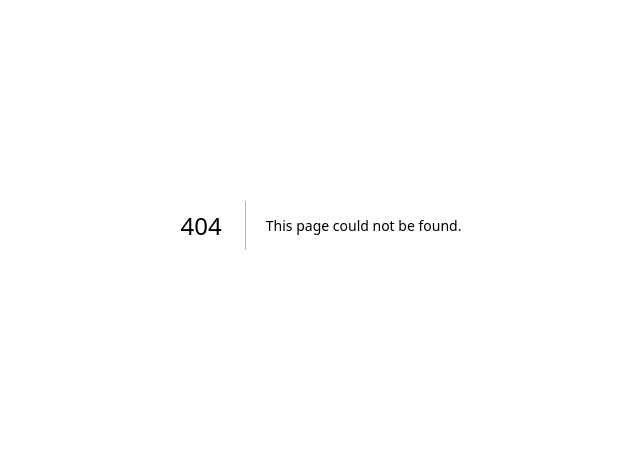
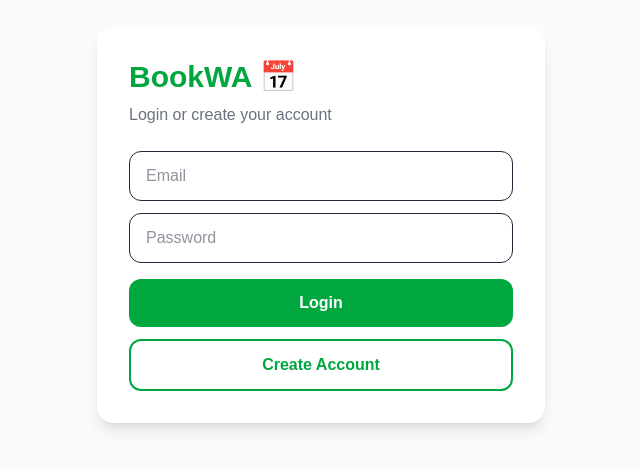
Before and after one commit to CODER-4-U/bookwa, a Next.js app: page /login in a window 1280 px wide. Before the commit this address had no page. Shown: the part 175-644 px from the top of the page, without its empty margins (319-959 px from the left). Built offline with nearby package versions, Linux system fonts and the light colour scheme; no server answers.

Commit message:
fixed text colors

```diff
--- /dev/null
+++ b/app/login/page.tsx
@@ -0,0 +1,68 @@
+'use client'
+import { useState } from 'react'
+import { supabase } from '../../lib/supabase'
+
+export default function Login() {
+  const [email, setEmail] = useState('')
+  const [password, setPassword] = useState('')
+  const [loading, setLoading] = useState(false)
+  const [message, setMessage] = useState('')
+
+  const handleLogin = async () => {
+    setLoading(true)
+    const { error } = await supabase.auth.signInWithPassword({ email, password })
+    if (error) setMessage(error.message)
+    else window.location.href = '/dashboard'
+    setLoading(false)
+  }
+
+  const handleSignup = async () => {
+    setLoading(true)
+    const { error } = await supabase.auth.signUp({ email, password })
+    if (error) setMessage(error.message)
+    else setMessage('Check your email to confirm signup!')
+    setLoading(false)
+  }
+
+  return (
+    <main className="min-h-screen bg-gray-50 flex items-center justify-center">
+      <div className="bg-white p-8 rounded-2xl shadow-lg w-full max-w-md">
+        <h1 className="text-3xl font-bold text-green-600 mb-2">BookWA 📅</h1>
+        <p className="text-gray-500 mb-6">Login or create your account</p>
+
+        <input
+          type="email"
+          placeholder="Email"
+          value={email}
+          onChange={e => setEmail(e.target.value)}
+          className="w-full border rounded-xl px-4 py-3 mb-3 focus:outline-none focus:border-green-500 text-gray-800"
+        />
+        <input
+          type="password"
+          placeholder="Password"
+          value={password}
+          onChange={e => setPassword(e.target.value)}
+          className="w-full border rounded-xl px-4 py-3 mb-4 focus:outline-none focus:border-green-500 text-gray-800"
+        />
+
+        {message && <p className="text-red-500 text-sm mb-4">{message}</p>}
+
+        <button
+          onClick={handleLogin}
+          disabled={loading}
+          className="w-full bg-green-600 text-white py-3 rounded-xl font-bold hover:bg-green-700 mb-3"
+        >
+          {loading ? 'Loading...' : 'Login'}
+        </button>
+
+        <button
+          onClick={handleSignup}
+          disabled={loading}
+          className="w-full border-2 border-green-600 text-green-600 py-3 rounded-xl font-bold hover:bg-green-50"
+        >
+          {loading ? 'Loading...' : 'Create Account'}
+        </button>
+      </div>
+    </main>
+  )
+}
--- a/app/page.tsx
+++ b/app/page.tsx
@@ -18,13 +18,13 @@ export default function Home() {
         <h2 className="text-5xl font-bold text-gray-800 max-w-3xl">
           WhatsApp Booking System for Your Bussiness
         </h2>
-        <p className="text-xl text-gray-500 mt-6 max-w-2xl">
+        <p className="text-xl text-gray-700 mt-6 max-w-2xl">
           Let your customers book appointments via WhatsApp automatically. No phone calls. No chaos. Just bookings.
         </p>
         <button className="mt-8 bg-green-600 text-white px-8 py-4 rounded-xl text-xl hover:bg-green-700">
           Start Free Today
         </button>
-        <p className="text-gray-400 mt-3">No credit card required</p>
+        <p className="text-gray-700 mt-3">No credit card required</p>
       </section>
 
       {/* Features */}
@@ -33,18 +33,18 @@ export default function Home() {
         <div className="grid grid-cols-1 md:grid-cols-3 gap-8 max-w-5xl mx-auto">
           <div className="bg-white p-6 rounded-xl shadow">
             <div className="text-4xl mb-4">📱</div>
-            <h4 className="text-xl font-bold mb-2">WhatsApp Integration</h4>
-            <p className="text-gray-500">Customers book directly from WhatsApp. No app download needed.</p>
+            <h4 className="text-xl font-bold mb-2 text-gray-800 text-gray-800 text-gray-800 text-gray-800 text-gray-800 text-gray-800 text-gray-800 text-gray-800 text-gray-800 text-gray-800 text-gray-800">WhatsApp Integration</h4>
+            <p className="text-gray-700">Customers book directly from WhatsApp. No app download needed.</p>
           </div>
           <div className="bg-white p-6 rounded-xl shadow">
             <div className="text-4xl mb-4">🔔</div>
-            <h4 className="text-xl font-bold mb-2">Auto Reminders</h4>
-            <p className="text-gray-500">Automatic WhatsApp reminders sent to customers before appointments.</p>
+            <h4 className="text-xl font-bold mb-2 text-gray-800 text-gray-800 text-gray-800 text-gray-800 text-gray-800 text-gray-800 text-gray-800 text-gray-800 text-gray-800 text-gray-800 text-gray-800">Auto Reminders</h4>
+            <p className="text-gray-700">Automatic WhatsApp reminders sent to customers before appointments.</p>
           </div>
           <div className="bg-white p-6 rounded-xl shadow">
             <div className="text-4xl mb-4">📊</div>
-            <h4 className="text-xl font-bold mb-2">Dashboard</h4>
-            <p className="text-gray-500">See all bookings, manage staff and track your business easily.</p>
+            <h4 className="text-xl font-bold mb-2 text-gray-800 text-gray-800 text-gray-800 text-gray-800 text-gray-800 text-gray-800 text-gray-800 text-gray-800 text-gray-800 text-gray-800 text-gray-800">Dashboard</h4>
+            <p className="text-gray-700">See all bookings, manage staff and track your business easily.</p>
           </div>
         </div>
       </section>
@@ -54,8 +54,8 @@ export default function Home() {
         <h3 className="text-3xl font-bold text-center text-gray-800 mb-12">Simple Pricing</h3>
         <div className="grid grid-cols-1 md:grid-cols-2 gap-8 max-w-3xl mx-auto">
           <div className="border p-8 rounded-xl">
-            <h4 className="text-2xl font-bold mb-2">Free</h4>
-            <p className="text-4xl font-bold text-green-600 mb-6">$0<span className="text-lg text-gray-400">/month</span></p>
+            <h4 className="text-2xl font-bold mb-2 text-gray-800">Free</h4>
+            <p className="text-4xl font-bold text-green-600 mb-6">$0<span className="text-lg text-gray-700">/month</span></p>
             <ul className="text-gray-600 space-y-2 mb-8">
               <li>✅ 50 bookings/month</li>
               <li>✅ WhatsApp booking link</li>
@@ -85,7 +85,7 @@ export default function Home() {
       </section>
 
       {/* Footer */}
-      <footer className="text-center py-8 text-gray-400 border-t">
+      <footer className="text-center py-8 text-gray-700 border-t">
         <p>© 2026 BookWA. All rights reserved.</p>
       </footer>
     </main>
--- /dev/null
+++ b/lib/supabase.ts
@@ -0,0 +1,6 @@
+import { createClient } from '@supabase/supabase-js'
+
+const supabaseUrl = process.env.NEXT_PUBLIC_SUPABASE_URL!
+const supabaseKey = process.env.NEXT_PUBLIC_SUPABASE_ANON_KEY!
+
+export const supabase = createClient(supabaseUrl, supabaseKey)
```
